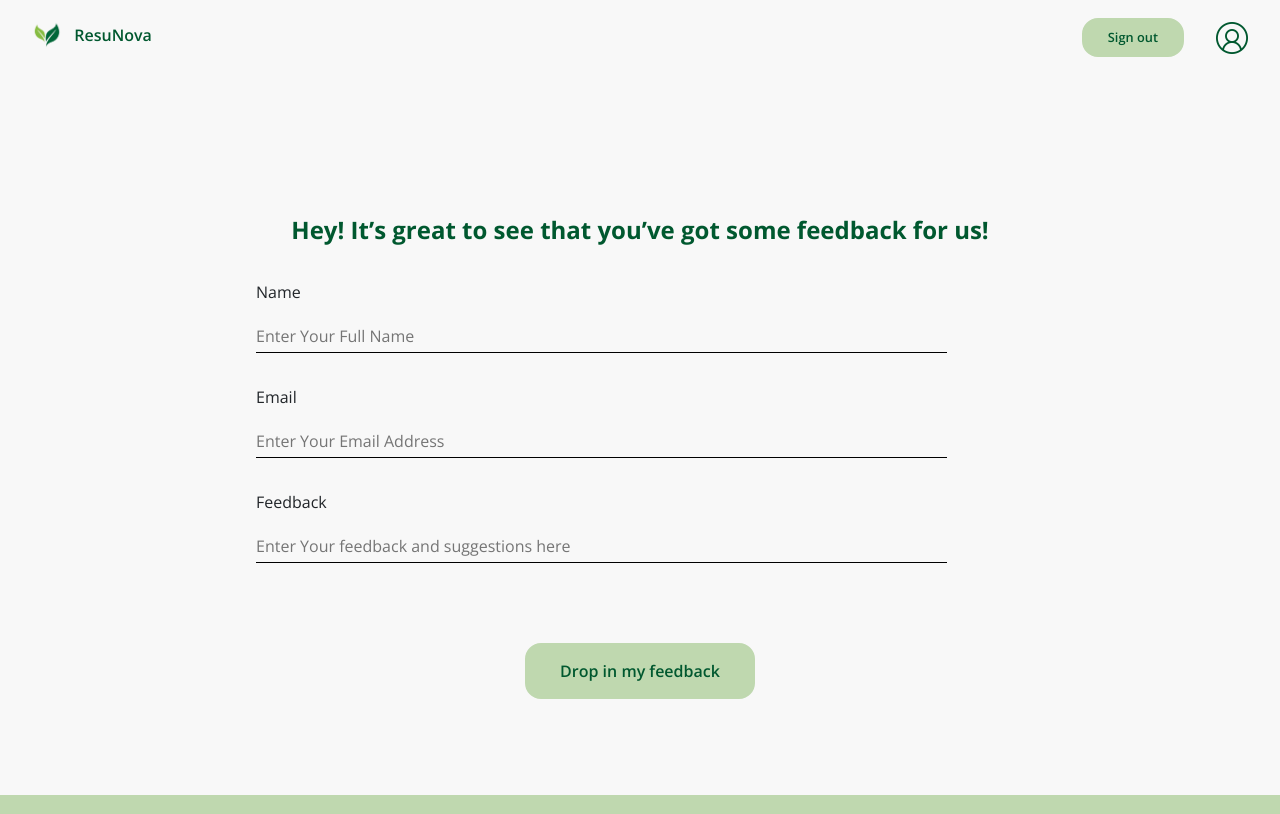
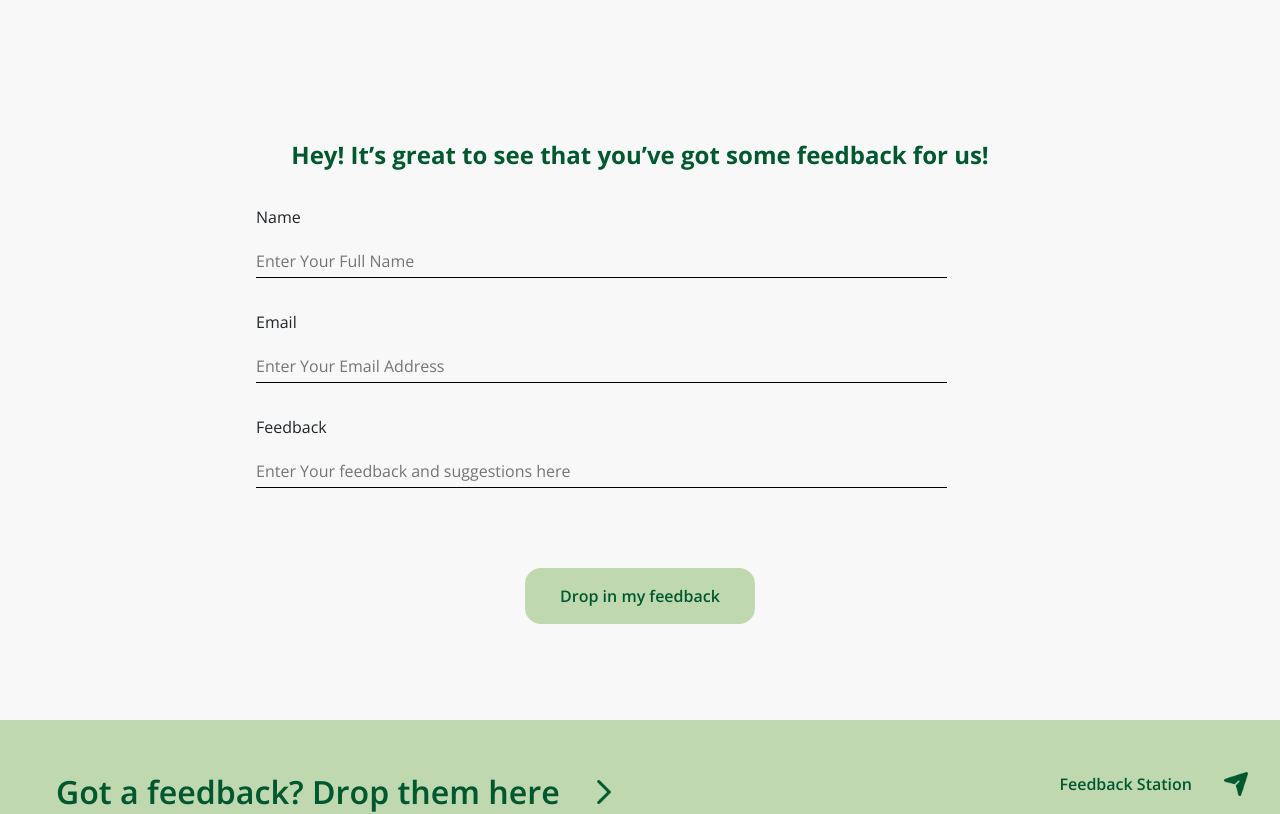
Before and after one commit to chinni-03/zidio_resunova, a React (Create React App) app in the folder client/: page /feedback in a window 1280 px wide. Shown: the top 814 px of the page. Built offline with nearby package versions, Linux system fonts and the light colour scheme; a web font is replaced by a local one.

Commit message:
complete submit feedback from client section

```diff
--- a/client/src/App.js
+++ b/client/src/App.js
@@ -16,12 +16,14 @@ import Profile from './components/Profile/Profile';
 import Feedback1 from './components/Feedback/Feedback1';
 import Feedback2 from './components/Feedback/Feedback2';
 import { DashboardProvider } from './context/dashboard';
+import { FeedbackProvider } from './context/feedback';
 
 function App() {
   return (
       <div>
       <FormProvider>
         <DashboardProvider>
+          <FeedbackProvider>
         <Routes>
           <Route exact path="/" element={<Homepage />} />
           <Route path="/signup" element={<Signup />} />
@@ -37,6 +39,7 @@ function App() {
           <Route path="/feedback" element={<Feedback1 />} />
           <Route path="/feedback-submitted" element={<Feedback2 />} />
         </Routes>
+        </FeedbackProvider>
         </DashboardProvider>
       </FormProvider>
       </div>
--- a/client/src/components/Feedback/Feedback1.jsx
+++ b/client/src/components/Feedback/Feedback1.jsx
@@ -1,37 +1,50 @@
 import React from "react";
-import Nav from '../Builder/Nav';
 import Footer from '../Footer';
 import '../Feedback/Feedback1.css';
-import { Link } from "react-router-dom";
 import GetStartedBtn from "../homepage/GetStartedBtn";
+import { useFeedback } from "../../context/feedback";
+import { ToastContainer } from "react-toastify";
 export default function Feedback1() {
+    const {feedbackdata, setFeedbackdata, handleFeedback} = useFeedback();
     return (
         <>
-        <Nav />
         <div className="feedback-page">
             <div class="heading2">Hey! It’s great to see that you’ve got some feedback for us!</div>
                 <div class="infocol">
                     <div class="feedback-section">
                         <p id="log">Name</p>
                         <div class="input-box">
-                            <input placeholder="Enter Your Full Name" id="typing"/>
+                            <input type="text"
+                            name="name"
+                            value={feedbackdata.name}
+                            onChange={(e)=>setFeedbackdata({...feedbackdata, name: e.target.value})}
+                            placeholder="Enter Your Full Name" id="typing"/>
                         </div>
                     </div>
                     <div class="feedback-section">
                         <p id="log">Email</p>
                         <div class="input-box">
-                            <input placeholder="Enter Your Email Address" id="typing"/>
+                            <input type="email"
+                            name="email"
+                            value={feedbackdata.email}
+                            onChange={(e)=>setFeedbackdata({...feedbackdata, email: e.target.value})}
+                            placeholder="Enter Your Email Address" id="typing"/>
                         </div>
                     </div>
                     <div class="feedback-section">
                         <p id="log">Feedback</p>
                         <div class="input-box">
-                            <input placeholder="Enter Your feedback and suggestions here" id="typing"/>
+                            <input type="text"
+                            name="feedback"
+                            value={feedbackdata.feedback}
+                            onChange={(e)=>setFeedbackdata({...feedbackdata, feedback: e.target.value})}
+                            placeholder="Enter Your feedback and suggestions here" id="typing"/>
                         </div>
                     </div>
                 </div>
-                <Link to={'/feedback-submitted'} className="w-30"><GetStartedBtn extraClass="w-100" btn="Drop in my feedback" /></Link>
+                <button type="submit" onClick={handleFeedback} className="w-30"><GetStartedBtn extraClass="w-100" btn="Drop in my feedback" /></button>
             </div>
+            <ToastContainer/>
         <Footer />
         </>
     )
--- a/client/src/components/Feedback/Feedback2.jsx
+++ b/client/src/components/Feedback/Feedback2.jsx
@@ -1,5 +1,4 @@
 import React from "react";
-import Nav from "../Builder/Nav";
 import Footer from "../Footer";
 import '../Feedback/Feedback2.css';
 import checked from '../../assets/images/checked.png';
@@ -7,7 +6,6 @@ import checked from '../../assets/images/checked.png';
 export default function Feedback2() {
     return (
         <>
-        <Nav />
     <div class="checklogo">
         <img src={checked} class="clogo" alt=""/>
     </div>
--- /dev/null
+++ b/client/src/context/feedback.jsx
@@ -0,0 +1,56 @@
+import axios from "axios";
+import { createContext, useContext, useState } from "react";
+import { useNavigate } from "react-router-dom";
+import { toast } from "react-toastify";
+
+const FeedbackContext = createContext();
+
+export const useFeedback = ()=>{
+    const value = useContext(FeedbackContext);
+    return value
+}
+
+export const FeedbackProvider = ({children})=>{
+    const [feedbackdata, setFeedbackdata] = useState({name: "", email:"", feedback:""});
+    const navigate = useNavigate();
+    const handleFeedback = async () => {
+        try {
+            const { name, email, feedback } = feedbackdata;
+            if (name === "" || email === "" || feedback === "") {
+                toast.error("Input sections should not be empty!!");
+                return;
+            }
+
+            const response = await axios.post("/feedback/create", { name, email, feedback });
+
+            if (response.status === 200) {
+                toast.success("Your feedback submitted!");
+                setFeedbackdata({ name: "", email: "", feedback: "" });
+                navigate("/feedback-submitted");
+            } else if (response.status === 400) {
+                console.log(response.data.message);
+                toast.error(response.data.message || "Failed to submit feedback");
+            } else {
+                console.error("Unexpected response status:", response.status);
+                toast.error("Unexpected error occurred. Please try again.");
+            }
+        } catch (error) {
+            if (axios.isCancel(error)) {
+                console.log("Request canceled:", error.message);
+            } else if (axios.isAxiosError(error)) {
+                console.error("Axios error:", error.message);
+                toast.error("Network error. Please try again later.");
+            } else {
+                console.error("An unexpected error occurred:", error);
+                toast.error("An unexpected error occurred. Please try again.");
+            }
+        }
+    };
+
+    return(
+    <FeedbackContext.Provider value={{feedbackdata, setFeedbackdata, handleFeedback}}>
+            {children}
+        </FeedbackContext.Provider>
+        )
+
+}
```
Also changed, not shown: 1 other file (tests, documents, lock files or other folders).
